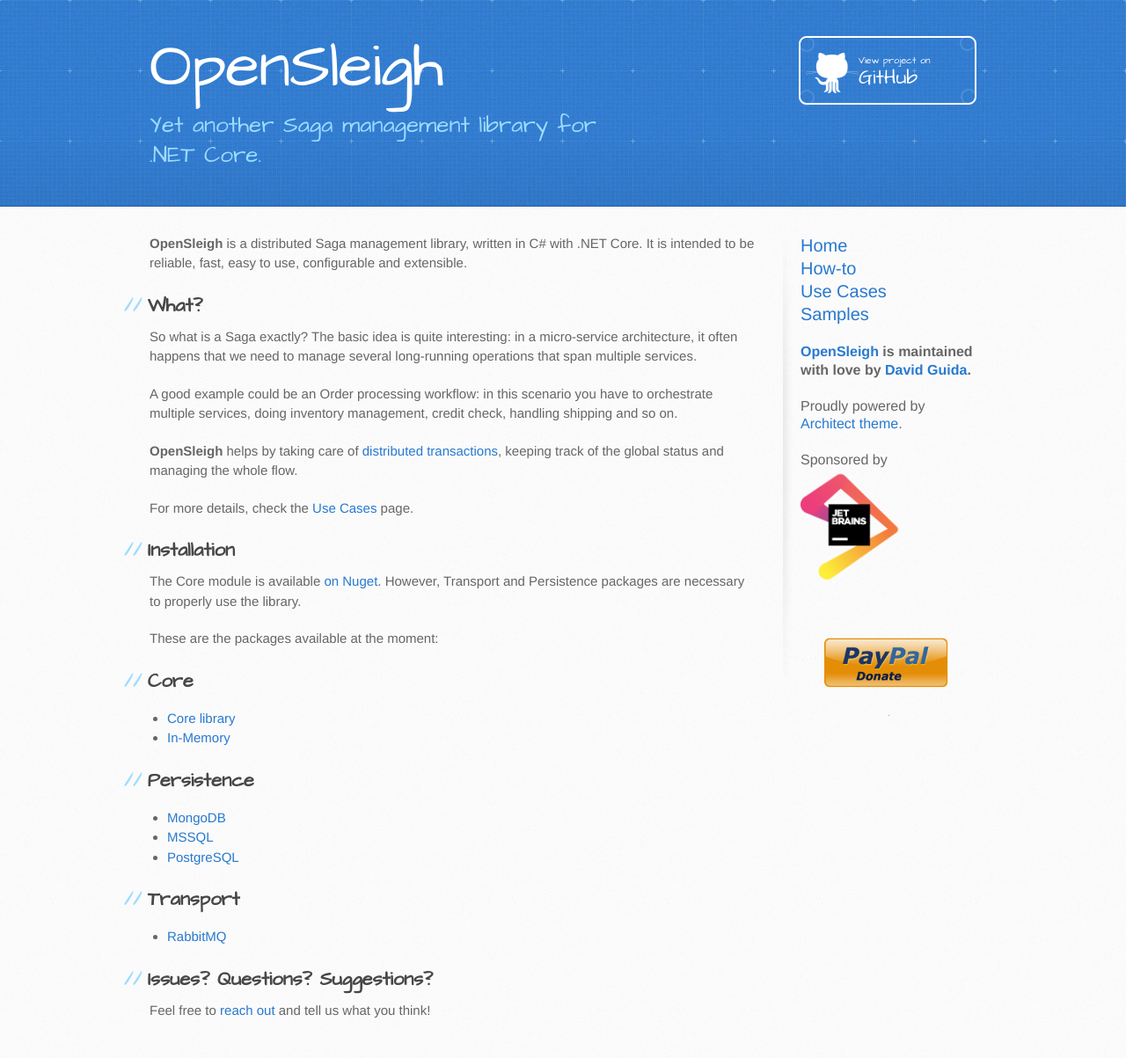
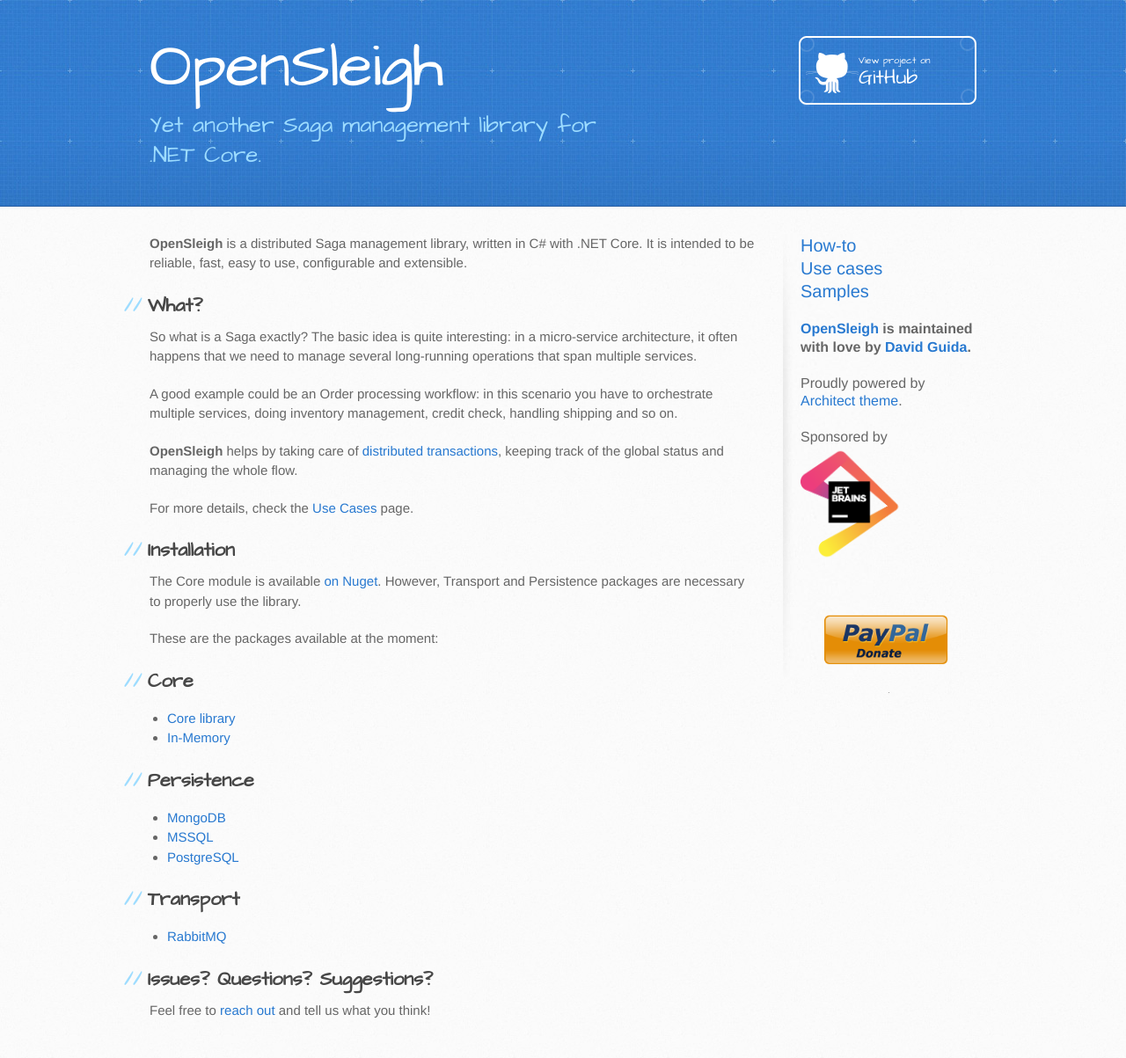
Before and after one commit to mizrael/OpenSleigh, a Jekyll site: the page built from index.md, in a window 1280 px wide. Shown: the whole page at 88% size. Built offline with Jekyll 4.4.1, drawn with Linux system fonts in a browser that asks for light colours.

Commit message:
updated navigation

```diff
--- a/_config.yml
+++ b/_config.yml
@@ -21,9 +21,3 @@ github:
   repository_name: OpenSleigh
   owner_url: https://www.davidguida.net
   owner_name: David Guida
-
-sidebar:
-  Home: /OpenSleigh
-  How-to: /OpenSleigh/how-to
-  Use Cases: /OpenSleigh/use-cases
-  Samples: /OpenSleigh/samples
--- /dev/null
+++ b/_includes/sidebar.html
@@ -0,0 +1,32 @@
+<aside id="sidebar">
+    <ul id="sidebar-links">
+        <li><a href="{{ '/how-to' | relative_url }}">How-to</a></li>
+        <li><a href="{{ '/use-cases' | relative_url }}">Use cases</a></li>
+        <li><a href="{{ '/samples' | relative_url }}">Samples</a></li>
+    </ul>
+
+    {% if site.github %}
+    <p class="repo-owner"><a href="{{ site.github.repository_url }}" target="_blank">{{ site.github.repository_name
+            }}</a> is maintained with love by <a target="_blank" href="{{ site.github.owner_url }}">{{
+            site.github.owner_name }}</a>.</p>
+    {% endif %}
+
+    <p>Proudly powered by <a href="https://github.com/pages-themes/architect" target="_blank">Architect theme</a>.</p>
+
+    <p class="sponsor">
+        Sponsored by
+        <a class="sponsor-logo" href="https://jb.gg/OpenSource" target="_blank" title="Jetbrains">
+            <img src="{{ '/assets/images/jetbrains.png' | relative_url }}" title="Jetbrains" />
+        </a>
+    </p>
+
+    <div class="donate-form">
+        <form action="https://www.paypal.com/donate" method="post" target="_top">
+            <input type="hidden" name="business" value="9F94U4GWN7YS6" />
+            <input type="hidden" name="currency_code" value="CAD" />
+            <input type="image" src="{{ '/assets/images/paypal-donate.png' | relative_url }}" border="0" name="submit"
+                title="PayPal - The safer, easier way to pay online!" alt="Donate with PayPal button" />
+            <img alt="" border="0" src="https://www.paypal.com/en_CA/i/scr/pixel.gif" width="1" height="1" />
+        </form>
+    </div>
+</aside>
--- a/_layouts/default.html
+++ b/_layouts/default.html
@@ -62,37 +62,8 @@
           {{ content }}
         </section>
 
-        <aside id="sidebar">
-          {% if site.sidebar %}
-            <ul id="sidebar-links">
-            {% for item in site.sidebar %}
-              <li><a href="{{ item[1] }}">{{ item[0] }}</a></li>
-            {% endfor %}
-            </ul>
-          {% endif %}
+        {% include sidebar.html %}
 
-          {% if site.github %}
-            <p class="repo-owner"><a href="{{ site.github.repository_url }}" target="_blank">{{ site.github.repository_name }}</a> is maintained with love by <a target="_blank" href="{{ site.github.owner_url }}">{{ site.github.owner_name }}</a>.</p>
-          {% endif %}
-
-          <p>Proudly powered by <a href="https://github.com/pages-themes/architect" target="_blank">Architect theme</a>.</p>
-
-          <p class="sponsor">
-            Sponsored by
-            <a class="sponsor-logo" href="https://jb.gg/OpenSource" target="_blank" title="Jetbrains">
-              <img src="{{ '/assets/images/jetbrains.png' | relative_url }}" title="Jetbrains" />
-            </a>
-          </p>
-
-          <div class="donate-form">
-            <form action="https://www.paypal.com/donate" method="post" target="_top">
-              <input type="hidden" name="business" value="9F94U4GWN7YS6" />
-              <input type="hidden" name="currency_code" value="CAD" />
-              <input type="image" src="{{ '/assets/images/paypal-donate.png' | relative_url }}" border="0" name="submit" title="PayPal - The safer, easier way to pay online!" alt="Donate with PayPal button" />
-              <img alt="" border="0" src="https://www.paypal.com/en_CA/i/scr/pixel.gif" width="1" height="1" />
-              </form>
-          </div>
-        </aside>
       </div>
     </div>
 
```
